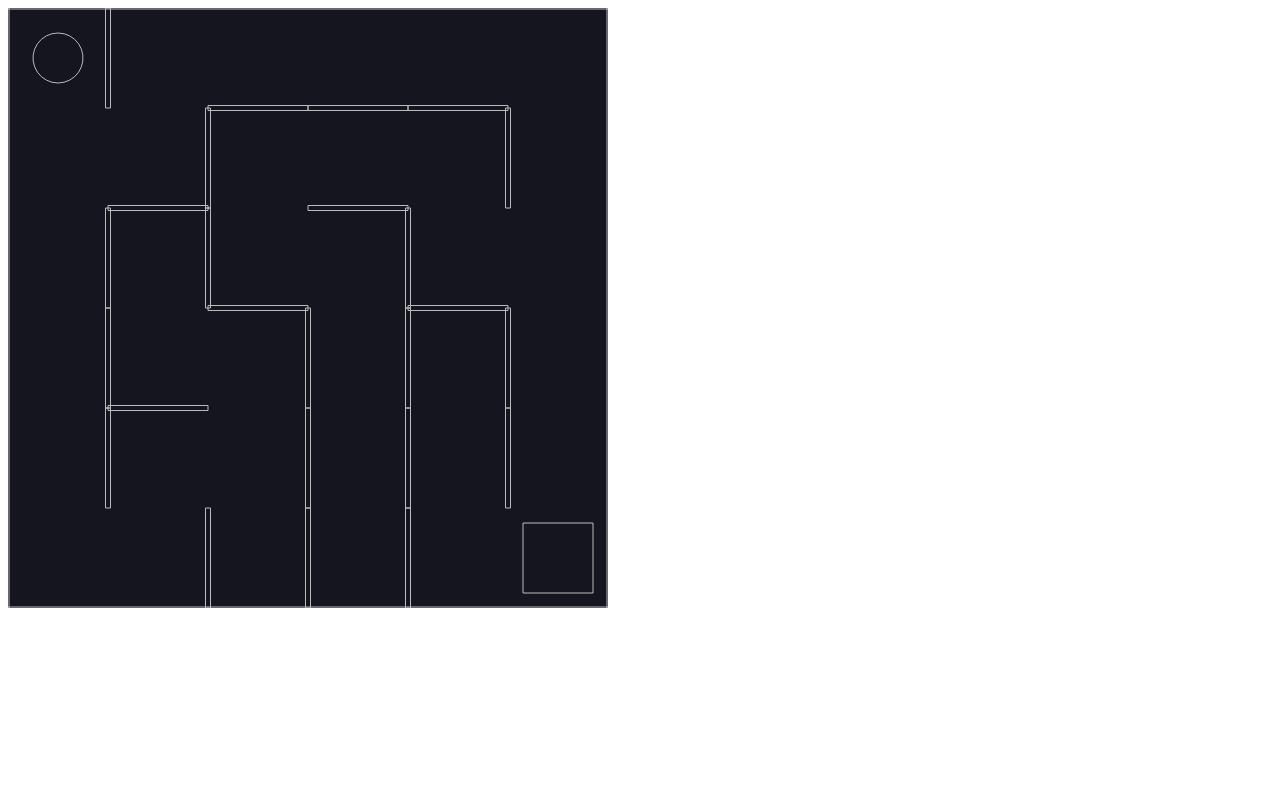
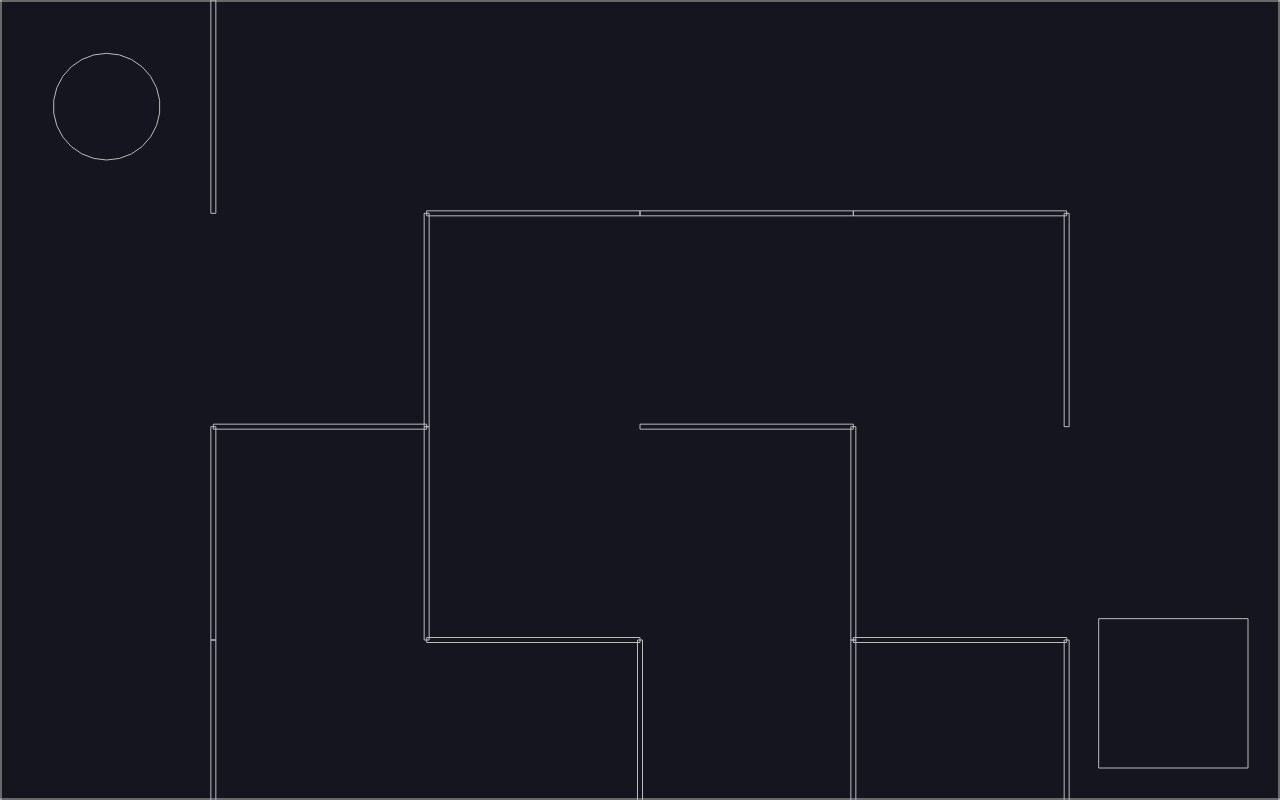
Before and after one commit to JoseIgnacioTapia/maze-canvas-api, a plain HTML site: page index.html in a window 1280 px wide. Drawn offline with nearby package versions, Linux system fonts and the light colour scheme.

Commit message:
Stretching the Canvas

```diff
--- a/index.html
+++ b/index.html
@@ -3,6 +3,7 @@
   <head>
     <meta charset="UTF-8" />
     <meta name="viewport" content="width=device-width, initial-scale=1.0" />
+    <link rel="stylesheet" href="style.css" />
     <script
       src="https://cdnjs.cloudflare.com/ajax/libs/matter-js/0.14.2/matter.min.js"
       integrity="sha512-pi0tSRZdlNRZeANPwdAIHRAYg6gZZV6QlAiyHXn5TYqLzBKE9jlttO/QgYLMhISD6oNv2kPsVelx+n5nw0FqKA=="
--- a/index.js
+++ b/index.js
@@ -1,8 +1,8 @@
 const { Engine, Render, Runner, World, Bodies, Body, Events } = Matter;
 
 const cells = 6;
-const width = 600;
-const height = 600;
+const width = window.innerWidth;
+const height = window.innerHeight;
 
 const unitLength = width / cells;
 
--- /dev/null
+++ b/style.css
@@ -0,0 +1,3 @@
+body {
+  margin: 0;
+}
```
